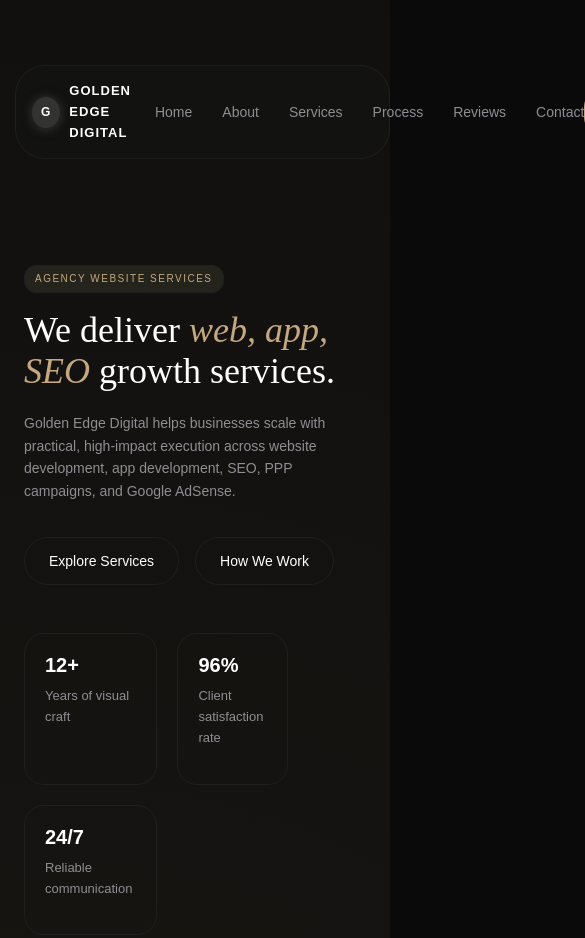
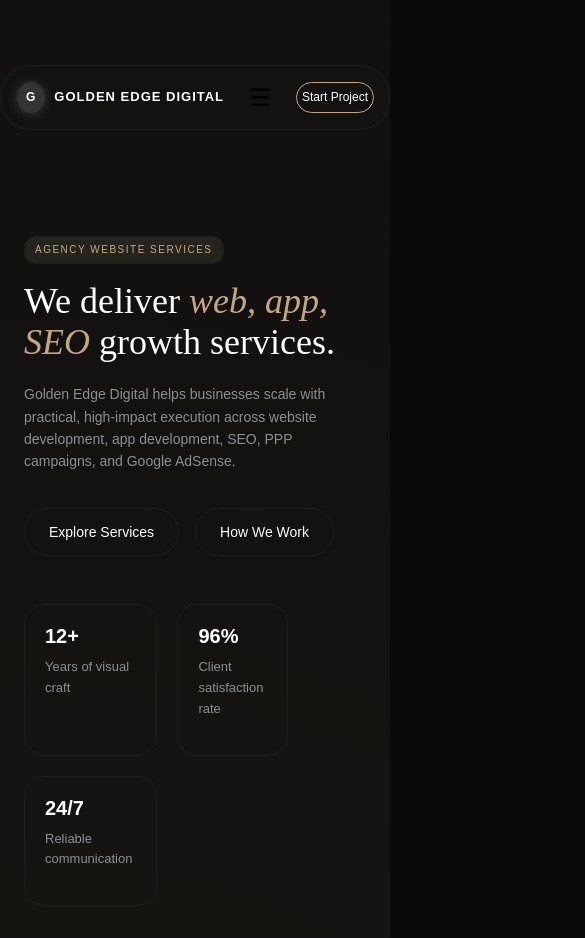
Before and after one commit to Noorfatima122731/Golden-edge-design, a plain HTML site: page index.html in a window 390 px wide. Shown: the top 938 px of the page, 585 px wide, since content can reach past the window. Drawn offline with Linux system fonts and the light colour scheme.

Commit message:
media query  and menu toggle changes

```diff
--- a/index.html
+++ b/index.html
@@ -13,6 +13,9 @@
         <div class="logo">
             <span class="logo-icon">G</span> GOLDEN EDGE DIGITAL
         </div>
+        <button class="menu-toggle" aria-label="Toggle navigation">
+    ☰
+  </button>
         <nav class="nav-links">
             <a href="#">Home</a>
             <a href="#">About</a>
--- a/style.css
+++ b/style.css
@@ -93,6 +93,13 @@
     font-size: 12px;
     background-color: #333332;
     box-shadow: 0px 1px 10px  #333332;
+}
+.menu-toggle{
+    display: none;
+    background: none;
+    border: none;
+    font-size: 24px;
+    cursor: pointer;
 }
 
 .nav-links a {
@@ -406,13 +413,19 @@
     }
     .navbar {
         padding: 15px;
-       margin-left:15px;
     }
     .nav-links {
-        display: flex;
-        justify-content: center;
-        gap: 6px;
-        font-size: 12px;
+        display: none;
+        flex-direction: column;
+        position: absolute;
+        top: 60px;
+        left: 0;
+        width: 100%;
+        padding: 20px;
+        box-sizing: border-box;
+    }
+    .menu-toggle{
+        display: block;
     }
     .btn-primary{
         font-size:12px;
```
